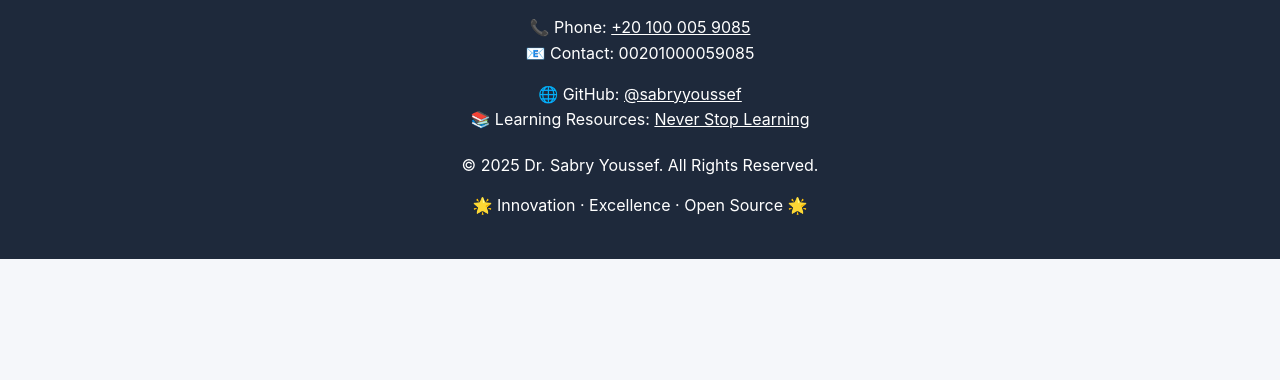
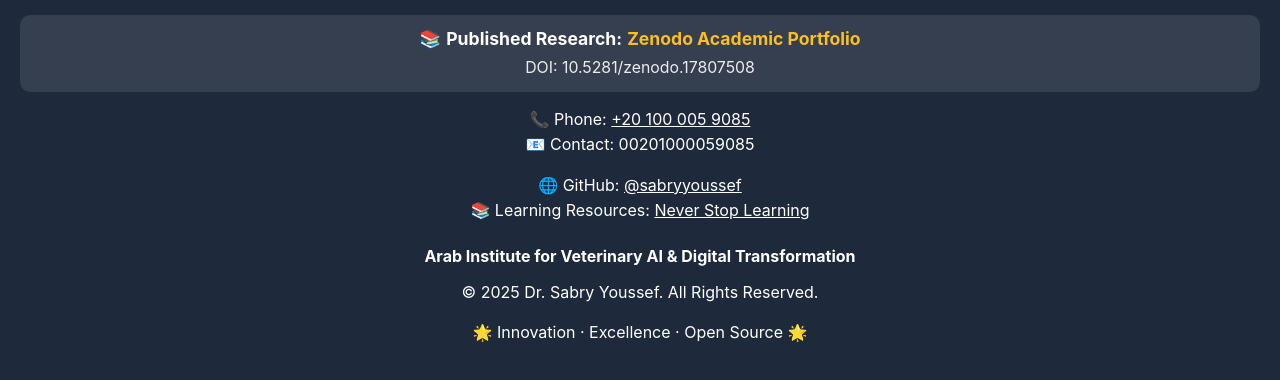
Before and after one commit to sabryyoussef/never_stop_learning, a plain HTML site: page portfolio.html in a window 1280 px wide. Shown: the part 5074-5454 px from the top of the page. Before the commit the page ends 5333 px from the top, so only its background shows below. Drawn offline with Linux system fonts and the light colour scheme.

Commit message:
Add Zenodo academic publication link
- Added DOI: 10.5281/zenodo.17807508 to portfolio footer
- Published under Arab Institute for Veterinary AI & Digital Transformation
- Added research link to main page footer
- Highlighted academic credentials and published work

```diff
--- a/portfolio.html
+++ b/portfolio.html
@@ -473,11 +473,17 @@
     <footer id="contact">
         <h3>Dr. Sabry Youssef</h3>
         <p><strong>Veterinary AI Pioneer & Odoo Development Innovator</strong></p>
+        <p style="margin-top: 15px; font-size: 1.1em; background: rgba(255,255,255,0.1); padding: 10px; border-radius: 10px;">
+            📚 <strong>Published Research:</strong> <a href="https://zenodo.org/records/17807508" style="color: #fbbf24; text-decoration: none; font-weight: bold;">Zenodo Academic Portfolio</a>
+            <br>
+            <span style="font-size: 0.9em; opacity: 0.9;">DOI: 10.5281/zenodo.17807508</span>
+        </p>
         <p style="margin-top: 15px;">📞 Phone: <a href="tel:+201000059085">+20 100 005 9085</a></p>
         <p>📧 Contact: 00201000059085</p>
         <p style="margin-top: 15px;">🌐 GitHub: <a href="https://github.com/sabryyoussef">@sabryyoussef</a></p>
         <p>📚 Learning Resources: <a href="https://sabryyoussef.github.io/never_stop_learning/">Never Stop Learning</a></p>
-        <p style="margin-top: 20px;">© 2025 Dr. Sabry Youssef. All Rights Reserved.</p>
+        <p style="margin-top: 20px;"><strong>Arab Institute for Veterinary AI & Digital Transformation</strong></p>
+        <p style="margin-top: 10px;">© 2025 Dr. Sabry Youssef. All Rights Reserved.</p>
         <p style="margin-top: 15px;">🌟 Innovation · Excellence · Open Source 🌟</p>
     </footer>
 </body>
```
Also changed, not shown: index.html (+2 -1 lines).
